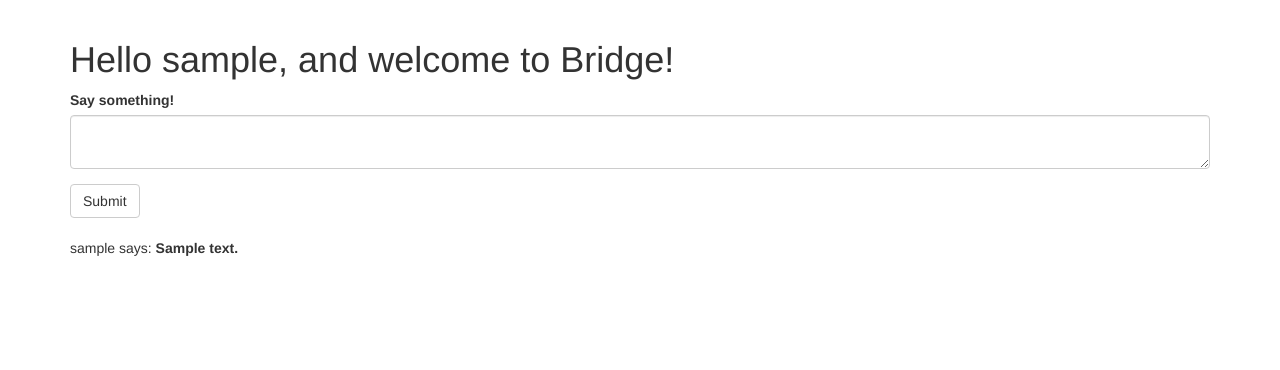
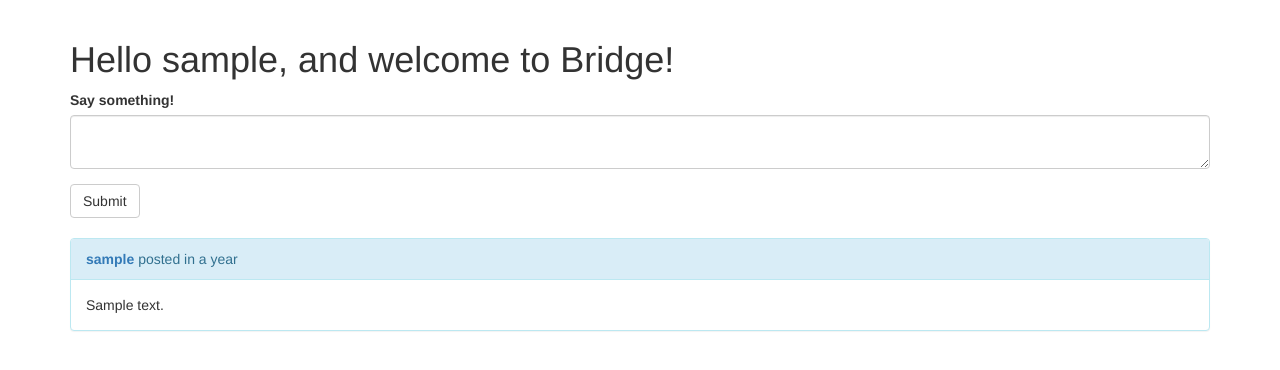
Before and after one commit to pobudzey/bridge, a Flask app: page / in a window 1280 px wide. Shown: the part 52-422 px from the top of the page. Run offline with Flask 2, Linux system fonts and the light colour scheme; a user stored in the database is signed in; tables that the repository leaves empty hold one stand-in row (values such as "Sample post"); some libraries are stand-ins or nearby versions.

Commit message:
Modified posts to include a link to users' profiles and display submission time

```diff
--- a/app/__init__.py
+++ b/app/__init__.py
@@ -4,6 +4,7 @@ from flask_sqlalchemy import SQLAlchemy
 from flask_migrate import Migrate
 from flask_login import LoginManager
 from flask_bootstrap import Bootstrap
+from flask_moment import Moment
 
 app = Flask(__name__)
 app.config.from_object(Config)
@@ -13,5 +14,6 @@ login = LoginManager(app)
 login.login_view = 'login'
 login.login_message_category = 'danger'
 bootstrap = Bootstrap(app)
+moment = Moment(app)
 
 from app import routes, models
--- a/app/templates/base.html
+++ b/app/templates/base.html
@@ -37,3 +37,8 @@
         {% block app_content %}{% endblock %}
     </div>
 {% endblock %}
+
+{% block scripts %}
+	{{ super() }}
+	{{ moment.include_moment() }}
+{% endblock %}
--- a/app/templates/index.html
+++ b/app/templates/index.html
@@ -3,13 +3,9 @@
 
 {% block app_content %}
 	<h1>Hello {{ current_user.username }}, and welcome to Bridge!</h1>
-	{% if form %}
-        {{ wtf.quick_form(form) }}
-        <br>
-	{% endif %}
+    {{ wtf.quick_form(form) }}
+    <br>
     {% for post in posts %}
-        <p>
-        {{ post.author.username }} says: <b>{{ post.body }}</b>
-        </p>
+        {% include 'post.html' %}
    	{% endfor %}
 {% endblock %}
--- /dev/null
+++ b/app/templates/post.html
@@ -0,0 +1,4 @@
+<div class="panel panel-info">
+    <div class="panel-heading"><a href='{{ url_for('user', username=post.author.username) }}'><b>{{ post.author.username }}</b></a> posted {{ moment(post.timestamp).fromNow() }}</div>
+    <div class="panel-body">{{ post.body }}</div>
+</div>
--- a/app/templates/user.html
+++ b/app/templates/user.html
@@ -10,6 +10,6 @@
 	{% endif %}
 	<hr>
 	{% for post in posts %}
-        <p>{{ post.author.username }} says: <b>{{ post.body }}</b></p>
+		{% include 'post.html' %}
 	{% endfor %}
 {% endblock %}
--- a/requirements.txt
+++ b/requirements.txt
@@ -7,3 +7,4 @@ Flask-SQLAlchemy==2.3.2
 Flask-Migrate==2.2.1
 Flask-Login==0.4.1
 Flask-Bootstrap==3.3.7.1
+Flask-Moment==0.6.0
```
